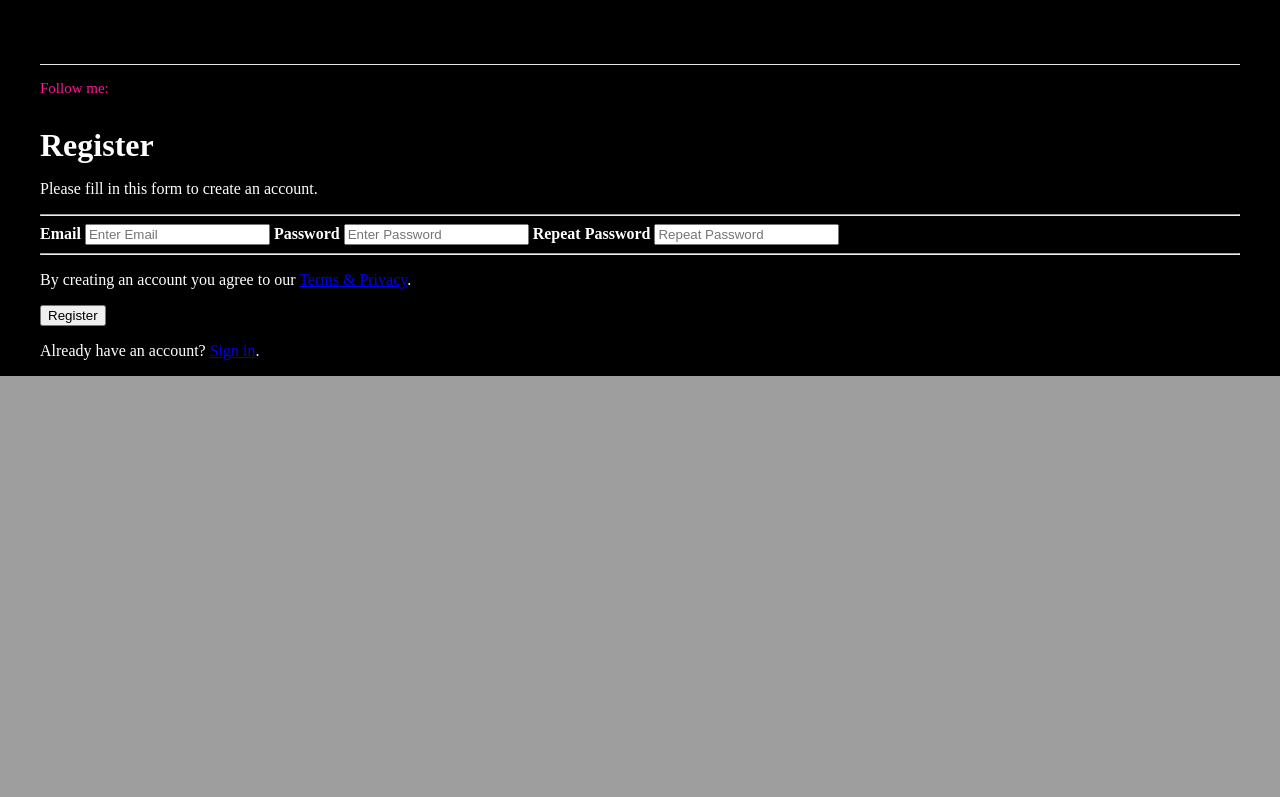
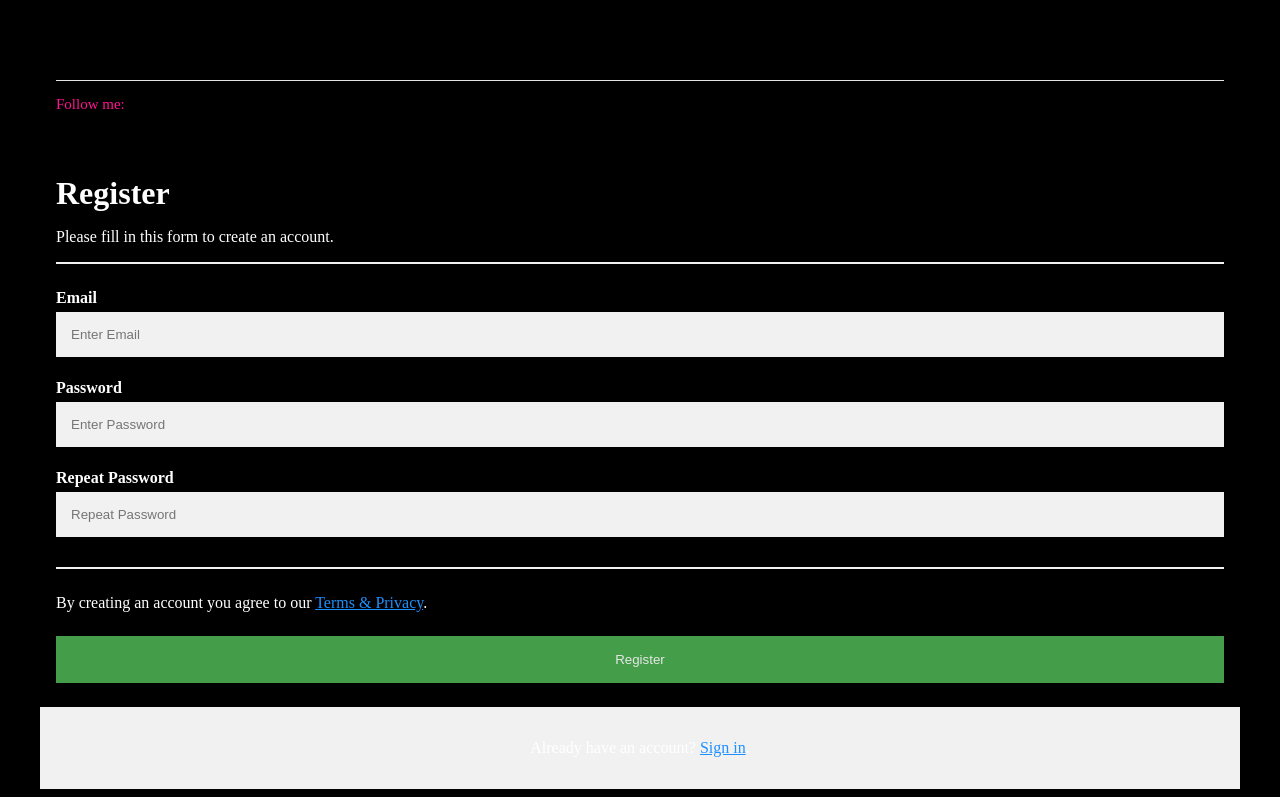
Before and after one commit to AltayaZhusup/altaya, a PHP site: page / in a window 1280 px wide. Shown: the part 809-1606 px from the top of the page. Before the commit the page ends 1185 px from the top, so only its background shows below. Run offline with PHP 8.4, Linux system fonts and the light colour scheme.

Commit message:
Update style.css

```diff
--- a/style.css
+++ b/style.css
@@ -166,4 +166,60 @@ h1 , h2, h3, h4, h5, h6 {
 	color: #FF1493
 }
 
+* {box-sizing: border-box}
+
+/* Add padding to containers */
+.container {
+  padding: 16px;
+}
+
+/* Full-width input fields */
+input[type=text], input[type=password] {
+  width: 100%;
+  padding: 15px;
+  margin: 5px 0 22px 0;
+  display: inline-block;
+  border: none;
+  background: #f1f1f1;
+}
+
+input[type=text]:focus, input[type=password]:focus {
+  background-color: #ddd;
+  outline: none;
+}
+
+/* Overwrite default styles of hr */
+hr {
+  border: 1px solid #f1f1f1;
+  margin-bottom: 25px;
+}
+
+/* Set a style for the submit/register button */
+.registerbtn {
+  background-color: #4CAF50;
+  color: white;
+  padding: 16px 20px;
+  margin: 8px 0;
+  border: none;
+  cursor: pointer;
+  width: 100%;
+  opacity: 0.9;
+}
+
+.registerbtn:hover {
+  opacity:1;
+}
+
+/* Add a blue text color to links */
+a {
+  color: dodgerblue;
+}
+
+/* Set a grey background color and center the text of the "sign in" section */
+.signin {
+  background-color: #f1f1f1;
+  text-align: center;
+}
+
+
  }
```
